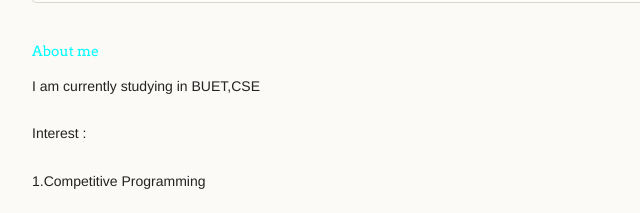
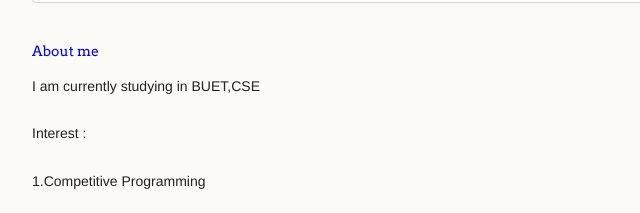
Before and after one commit to NafiCS12/My-WebPage, a plain HTML site: page index.html in a window 1280 px wide. Shown: the part 1172-1385 px from the top of the page, 278-918 px from the left. Drawn offline with Linux system fonts and the light colour scheme.

Commit message:
Update index.html

```diff
--- a/index.html
+++ b/index.html
@@ -26,15 +26,15 @@
           <li class="download"><a class="buttons" href="http://acm.tju.edu.cn/toj/user_nafi2k12java.html">My TJU Profile</a></li>
 
           <li class="download"><a class="buttons" href="http://codeforces.com/profile/NafiCS12">CodeForces Profile</a></li>
-        </ul>
 
 
 
-     <h2 class="header"> thinking java</h2>
+        <h2 class="header"> thinking java </h2>
         <p class="header"></p>
- <ul>
+
           <li class="download"><a class="buttons" href="http://thenafi36.wordpress.com/">Java Tips And Tricks</a></li>
  </ul>
+
           </header>
       <section>
 
@@ -87,7 +87,7 @@ public class fastReader
 </code></pre>
 
 <h5>
-    <a id="support-or-contact" class="anchor" href="#support-or-contact" aria-hidden="true"><span class="octicon octicon-link"></span> <font color="cyan"> About me </font> </a></h5>
+    <a id="support-or-contact" class="anchor" href="#support-or-contact" aria-hidden="true"><span class="octicon octicon-link"></span> <font color=" blue"> About me </font> </a></h5>
 <p>I am currently studying in BUET,CSE</p>
 <p> <b>Interest :</b> </p>
 <p> 1.Competitive Programming </p>
```
